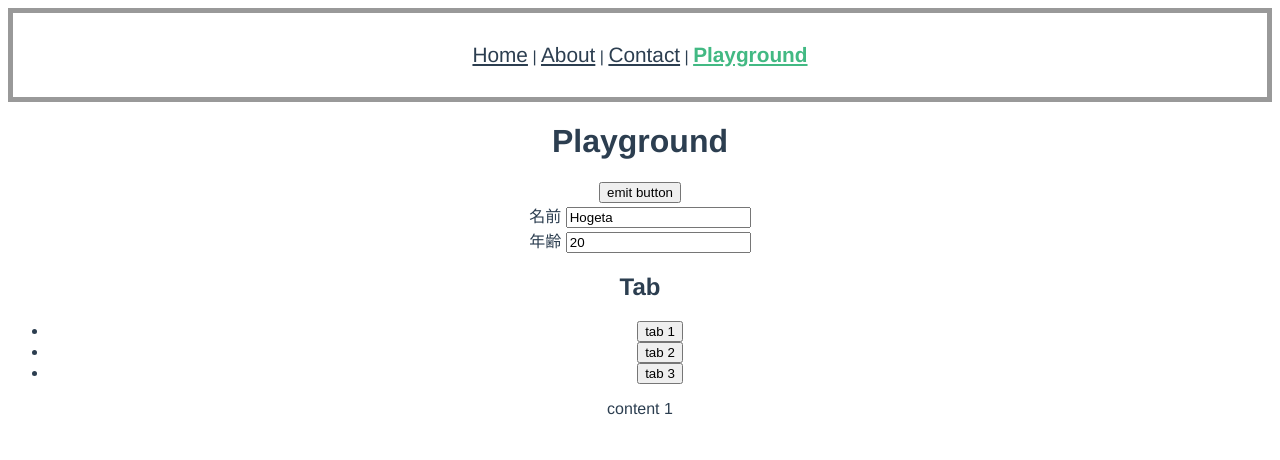
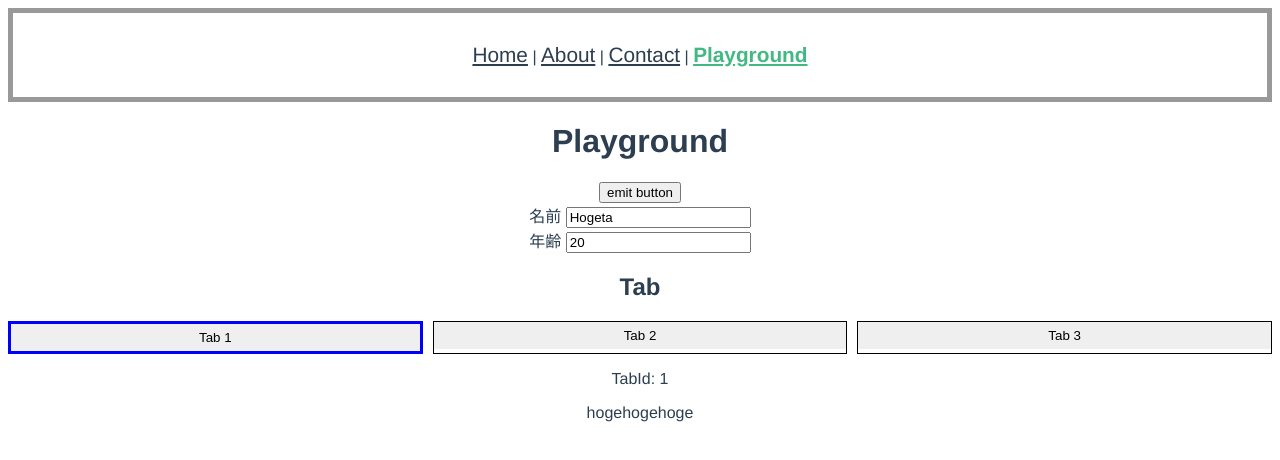
Before and after one commit to SotaSuzuki/stdin-may, a Vue app in the folder vuejs/01-vue-cli/: page /#/playground in a window 1280 px wide. Shown: the top 460 px of the page. Built offline with nearby package versions, Linux system fonts and the light colour scheme.

Commit message:
Update Tab

```diff
--- a/vuejs/01-vue-cli/src/views/playground/index.vue
+++ b/vuejs/01-vue-cli/src/views/playground/index.vue
@@ -22,13 +22,26 @@
 
     <div>
       <h2>Tab</h2>
-      <ul>
-        <li><button @click="changeTab(1)">tab 1</button></li>
-        <li><button @click="changeTab(2)">tab 2</button></li>
-        <li><button @click="changeTab(3)">tab 3</button></li>
+      <ul class="tabmenu">
+        <li
+          v-for="tab in tabs"
+          :key="tab.id"
+          class="tabmenu-item"
+          :class="{
+            'tabmenu-item--active': currentTabId === tab.id
+          }"
+          @click="changeTab(tab.id)"
+        >
+          <button>Tab {{tab.id}}</button>
+        </li>
       </ul>
 
-      <div>{{tabContent}}</div>
+      <!-- NOTE 仮にこの tab-content がコンポーネントだった場合 -->
+      <!-- <keep-alive> タグで囲むことでタブ切替の際にコンポーネントのインスタンスをキャッシュしてくれる -->
+      <div class="tab-content">
+        <p>TabId: {{currentTabContent.id}}</p>
+        <p>{{currentTabContent.text}}</p>
+      </div>
     </div>
   </div>
 </template>
@@ -47,13 +60,29 @@ export default {
     return {
       name: 'Hogeta',
       age: 20,
-      currentTab: 1,
+      // NOTE 基本的なタブの実装はこんな感じでは？
+      tabs: [
+        {
+          id: 1,
+          text: 'hogehogehoge',
+        },
+        {
+          id: 2,
+          text: 'fugafugafuag',
+        },
+        {
+          id: 3,
+          text: 'bazbazbazbaz',
+        },
+      ],
+      currentTabId: 1,
     }
   },
 
   computed: {
-    tabContent () {
-      return 'content 1'
+    currentTabContent () {
+      const index = this.tabs.findIndex((tab) => tab.id === this.currentTabId)
+      return this.tabs[index]
     },
   },
 
@@ -63,9 +92,34 @@ export default {
     },
 
     changeTab (id) {
-      console.log(id)
-      this.currentTab = id
+      this.currentTabId = id
     },
   },
 }
 </script>
+
+<style lang="scss" scoped>
+.tabmenu {
+  padding: 0;
+  margin: 0;
+  list-style-type: none;
+  display: grid;
+  grid-template-columns: repeat(3, 1fr);
+  grid-gap: 10px;
+}
+
+.tabmenu-item {
+  border: 1px solid #000;
+  > button {
+    display: block;
+    width: 100%;
+    border: 0;
+    padding: 6px;
+  }
+
+  &--active {
+    border-color: #00f;
+    border-width: 3px;
+  }
+}
+</style>
```
